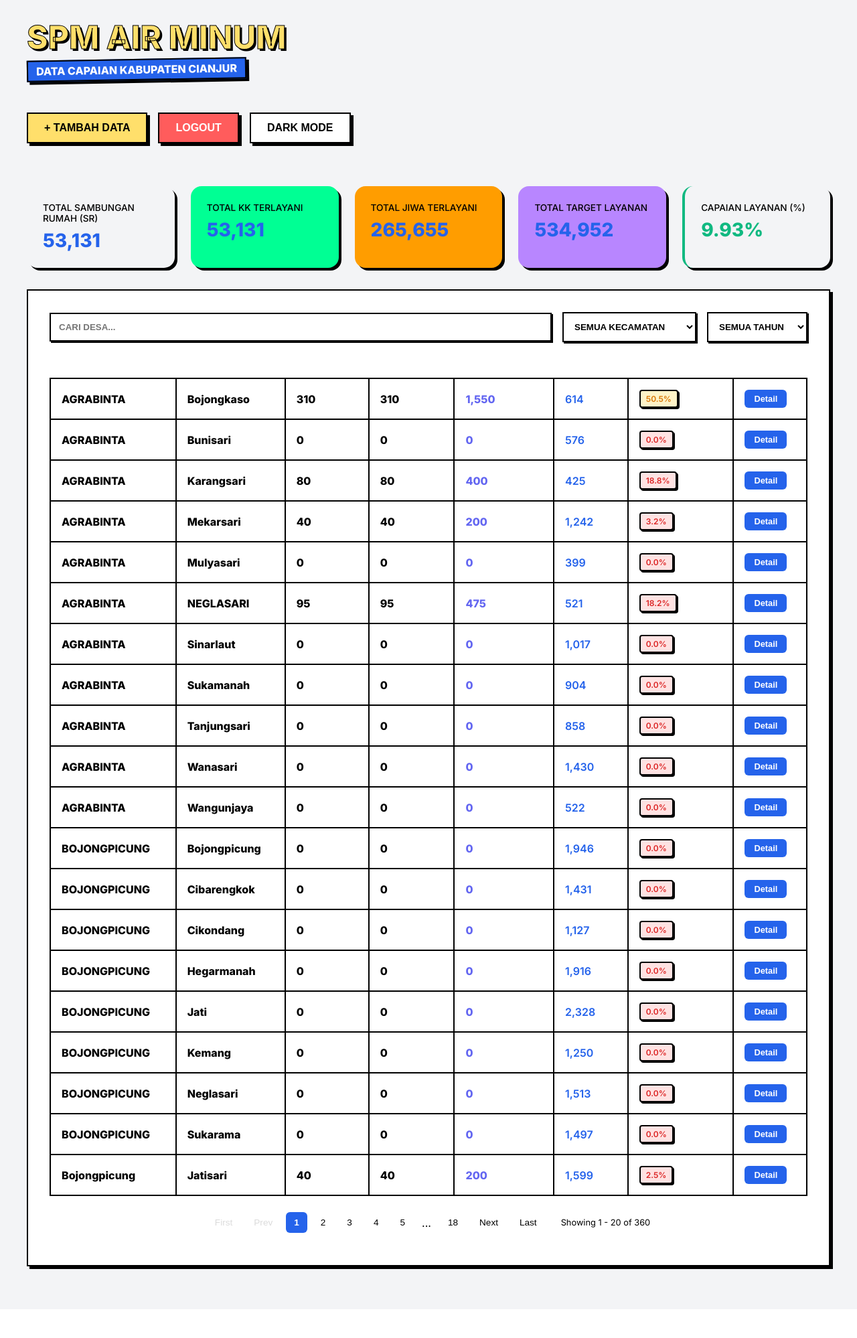
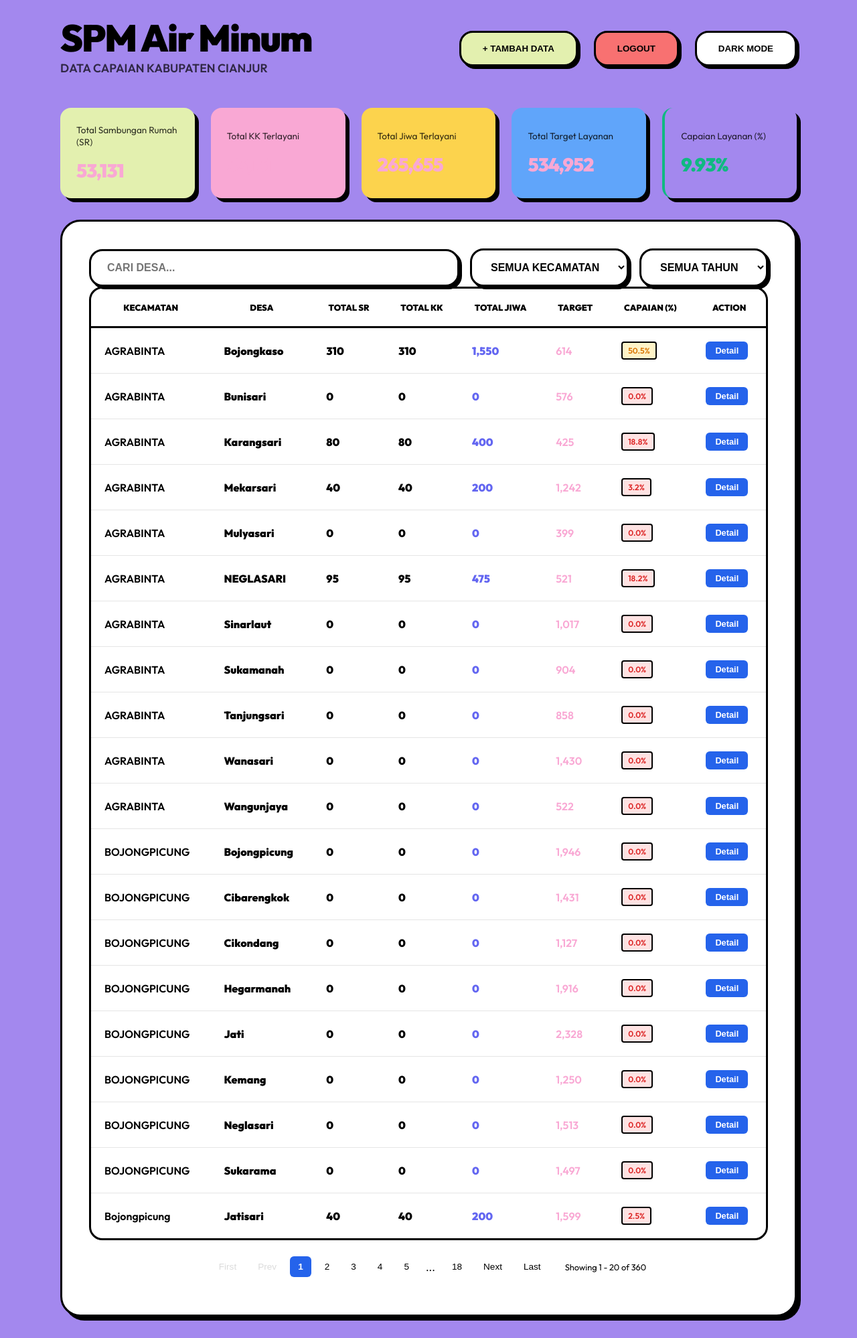
Before and after one commit to ilhamtaufiq/spm-am, a FastAPI app: page / in a window 1280 px wide. Shown: the whole page at 67% size. Before the commit the page ends 1895 px from the top, so only its background shows below. Run offline with FastAPI, Linux system fonts and the light colour scheme; the visitor is signed in with stand-in values (Sample User, id 1); data comes from the database, SQL or seed files in the repository.

Commit message:
UI: Refine Neobrutalism UI based on visual reference (rounded corners & pastel palette)

```diff
--- a/static/style.css
+++ b/static/style.css
@@ -1,26 +1,24 @@
+@import url('https://fonts.googleapis.com/css2?family=Outfit:wght@400;600;900&display=swap');
+
 :root {
-    --bg: #f3f4f6;
-    --main: #ffdf6b; /* Vibrant Yellow */
-    --accent: #2563eb; /* Electric Blue */
-    --success: #00ff94; /* Neon Green */
+    --bg: #a388ee; /* Soft Purple from reference */
+    --main: #e3f0af; /* Lime Green from reference */
+    --accent: #f9a8d4; /* Pastel Pink from reference */
+    --white: #ffffff;
     --black: #000000;
-    --white: #ffffff;
     --text: #000000;
-    --shadow: 4px 4px 0px 0px #000000;
-    --shadow-hover: 2px 2px 0px 0px #000000;
-    --border: 2px solid #000000;
+    --border-width: 3px;
+    --radius: 30px;
+    --shadow: 6px 6px 0px 0px #000000;
 }
 
 [data-theme="dark"] {
-    --bg: #1a1a1a;
-    --main: #ff7eb3; /* Bold Pink */
-    --accent: #00d2ff;
-    --success: #adff2f;
-    --white: #2a2a2a;
+    --bg: #2d1b5e;
+    --main: #9edb54;
+    --accent: #f472b6;
+    --white: #1e1e1e;
     --text: #ffffff;
-    --shadow: 4px 4px 0px 0px #ffffff;
-    --shadow-hover: 2px 2px 0px 0px #ffffff;
-    --border: 2px solid #ffffff;
+    --shadow: 6px 6px 0px 0px #ffffff;
 }
 
 * {
@@ -30,194 +28,176 @@
 }
 
 body {
-    font-family: 'Inter', sans-serif;
+    font-family: 'Outfit', sans-serif;
     background-color: var(--bg);
     color: var(--text);
-    padding: 2rem 1rem;
-    transition: all 0.2s;
+    padding: 2rem 1.5rem;
+    min-height: 100vh;
 }
 
 .container {
-    max-width: 1200px;
+    max-width: 1100px;
     margin: 0 auto;
 }
 
-/* Typography */
-h1 {
-    font-size: 3rem;
-    font-weight: 900;
-    text-transform: uppercase;
-    line-height: 1;
-    margin-bottom: 0.5rem;
-    -webkit-text-stroke: 1px var(--text);
-    color: var(--main);
-    text-shadow: 3px 3px 0px var(--black);
+header {
+    display: flex;
+    justify-content: space-between;
+    align-items: center;
+    margin-bottom: 3rem;
+    flex-wrap: wrap;
+    gap: 1.5rem;
 }
 
-p.subtitle {
-    font-weight: 700;
-    background: var(--accent);
-    color: white;
-    display: inline-block;
-    padding: 4px 12px;
-    border: var(--border);
-    box-shadow: var(--shadow);
-    transform: rotate(-1deg);
-    margin-bottom: 3rem;
+h1 {
+    font-size: 3.5rem;
+    font-weight: 900;
+    line-height: 0.9;
+    letter-spacing: -2px;
+    color: var(--black);
+    text-shadow: none;
 }
 
-/* Cards */
-.card {
-    background: var(--white);
-    border: var(--border);
-    box-shadow: var(--shadow);
-    padding: 2rem;
-    margin-bottom: 2rem;
-    transition: all 0.1s;
+.subtitle {
+    font-size: 1.1rem;
+    font-weight: 600;
+    color: rgba(0,0,0,0.7);
+    margin-top: 0.5rem;
 }
 
-.card:hover {
-    transform: translate(-2px, -2px);
-    box-shadow: 6px 6px 0px 0px var(--black);
-}
-
-[data-theme="dark"] .card:hover {
-    box-shadow: 6px 6px 0px 0px var(--white);
-}
-
-/* Stats */
+/* Stat Widgets */
 .stats-grid {
     display: grid;
-    grid-template-columns: repeat(auto-fit, minmax(220px, 1fr));
-    gap: 1.5rem;
+    grid-template-columns: repeat(auto-fit, minmax(240px, 1fr));
+    gap: 2rem;
     margin-bottom: 3rem;
 }
 
 .stat-card {
-    background: var(--main);
-    padding: 1.5rem;
-    border: var(--border);
+    background: var(--white);
+    border: var(--border-width) solid var(--black);
+    border-radius: var(--radius);
+    padding: 2rem;
     box-shadow: var(--shadow);
     display: flex;
     flex-direction: column;
-    gap: 0.5rem;
+    justify-content: center;
+    transition: all 0.2s;
 }
 
-.stat-card:nth-child(2) { background: var(--success); }
-.stat-card:nth-child(3) { background: #ff9d00; }
-.stat-card:nth-child(4) { background: #b886ff; }
+.stat-card:nth-child(1) { background: var(--main); }
+.stat-card:nth-child(2) { background: var(--accent); }
+.stat-card:nth-child(3) { background: #fcd34d; } /* Orange/Yellow */
+.stat-card:nth-child(4) { background: #60a5fa; } /* Blue */
 
 .stat-card .label {
-    font-weight: 800;
-    text-transform: uppercase;
-    font-size: 0.75rem;
-    color: var(--black);
+    font-weight: 600;
+    font-size: 1rem;
+    margin-bottom: 0.5rem;
+    opacity: 0.8;
 }
 
 .stat-card .value {
-    font-size: 2.5rem;
+    font-size: 3rem;
     font-weight: 900;
-    color: var(--black);
+    letter-spacing: -1px;
 }
 
-/* Buttons */
-.btn {
-    padding: 12px 24px;
-    font-weight: 900;
-    text-transform: uppercase;
-    border: var(--border);
+/* Main Table Area */
+.card {
+    background: var(--white);
+    border: var(--border-width) solid var(--black);
+    border-radius: var(--radius);
+    padding: 2.5rem;
     box-shadow: var(--shadow);
-    cursor: pointer;
-    background: var(--white);
-    color: var(--black);
-    transition: all 0.1s;
-    font-size: 1rem;
 }
 
-.btn:active {
-    transform: translate(2px, 2px);
-    box-shadow: none;
+.filter-bar {
+    display: flex;
+    gap: 1rem;
+    margin-bottom: 2rem;
+    flex-wrap: wrap;
 }
 
-.btn-primary {
-    background: var(--main);
+.form-input, .form-select {
+    padding: 1rem 1.5rem;
+    border: var(--border-width) solid var(--black);
+    border-radius: 20px;
+    font-weight: 600;
+    font-size: 1rem;
+    background: var(--white);
+    box-shadow: 4px 4px 0px 0px var(--black);
+    outline: none;
 }
 
-.btn-danger {
-    background: #ff5c5c;
-}
-
-/* Tables */
+/* Table */
 .table-container {
     overflow-x: auto;
+    border-radius: 20px;
+    border: var(--border-width) solid var(--black);
 }
 
 table {
     width: 100%;
     border-collapse: collapse;
-    background: var(--white);
 }
 
 th {
-    background: var(--black);
-    color: var(--white);
-    padding: 16px;
-    text-align: left;
+    background: #f1f5f9;
+    padding: 1.25rem;
+    font-weight: 900;
     text-transform: uppercase;
-    font-weight: 900;
-    border: 1px solid var(--white);
+    font-size: 0.8rem;
+    border-bottom: var(--border-width) solid var(--black);
+    color: var(--black);
 }
 
 td {
-    padding: 16px;
-    border: var(--border);
-    font-weight: 700;
+    padding: 1.25rem;
+    border-bottom: 1px solid rgba(0,0,0,0.1);
+    font-weight: 600;
 }
 
+tr:last-child td { border-bottom: none; }
+
 tr:hover td {
-    background: var(--main);
-    color: var(--black);
+    background: rgba(0,0,0,0.02);
 }
 
-/* Forms */
-.form-input, .form-select {
-    width: 100%;
-    padding: 12px;
-    border: var(--border);
-    background: var(--white);
-    color: var(--black);
-    font-weight: 700;
-    box-shadow: 2px 2px 0px 0px var(--black);
-    outline: none;
+/* Buttons */
+.btn {
+    padding: 1rem 2rem;
+    border-radius: 20px;
+    border: var(--border-width) solid var(--black);
+    font-weight: 900;
+    text-transform: uppercase;
+    cursor: pointer;
+    box-shadow: 4px 4px 0px 0px var(--black);
+    transition: all 0.1s;
 }
 
-.form-input:focus {
-    box-shadow: 4px 4px 0px 0px var(--accent);
-}
-
-/* Badges */
-.status-badge {
-    padding: 6px 12px;
-    border: 2px solid var(--black);
-    font-weight: 900;
-    text-transform: uppercase;
-    font-size: 0.7rem;
+.btn:active {
+    transform: translate(2px, 2px);
     box-shadow: 2px 2px 0px 0px var(--black);
 }
 
-.status-low { background: #ff5c5c; }
-.status-med { background: #ffdf6b; }
-.status-high { background: var(--success); }
+.btn-primary { background: var(--main); }
+.btn-danger { background: #f87171; color: white; }
 
-/* Modal */
-.modal {
-    background: var(--white);
-    border: 4px solid var(--black);
-    box-shadow: 10px 10px 0px 0px var(--black);
-    padding: 2.5rem;
-    max-width: 600px;
+/* Status Badges */
+.status-badge {
+    padding: 0.5rem 1rem;
+    border-radius: 12px;
+    border: 2px solid var(--black);
+    font-weight: 900;
+    font-size: 0.75rem;
 }
 
+.status-low { background: #fca5a5; }
+.status-med { background: #fde047; }
+.status-high { background: #86efac; }
+
 @media (max-width: 768px) {
-    h1 { font-size: 2rem; }
+    h1 { font-size: 2.5rem; }
+    .card { padding: 1.5rem; }
 }
--- a/templates/index.html
+++ b/templates/index.html
@@ -238,15 +238,15 @@
 
 <body>
     <div class="container">
-        <header style="margin-bottom: 4rem; border: none;">
+        <header>
             <div>
                 <h1>SPM Air Minum</h1>
-                <p class="subtitle">DATA CAPAIAN KABUPATEN CIANJUR</p>
+                <div class="subtitle">DATA CAPAIAN KABUPATEN CIANJUR</div>
             </div>
-            <div style="display: flex; gap: 1rem; align-items: center; flex-wrap: wrap;">
+            <div style="display: flex; gap: 1.5rem; align-items: center; flex-wrap: wrap;">
                 <button class="btn btn-primary" onclick="openAddModal()">+ TAMBAH DATA</button>
-                <button class="btn" style="background: #ff5c5c; color: white;" onclick="location.href='/logout'">LOGOUT</button>
-                <button class="btn" onclick="toggleTheme()">DARK MODE</button>
+                <button class="btn" style="background: #f87171;" onclick="location.href='/logout'">LOGOUT</button>
+                <button class="btn" style="background: #ffffff;" onclick="toggleTheme()">DARK MODE</button>
             </div>
         </header>
 
```
